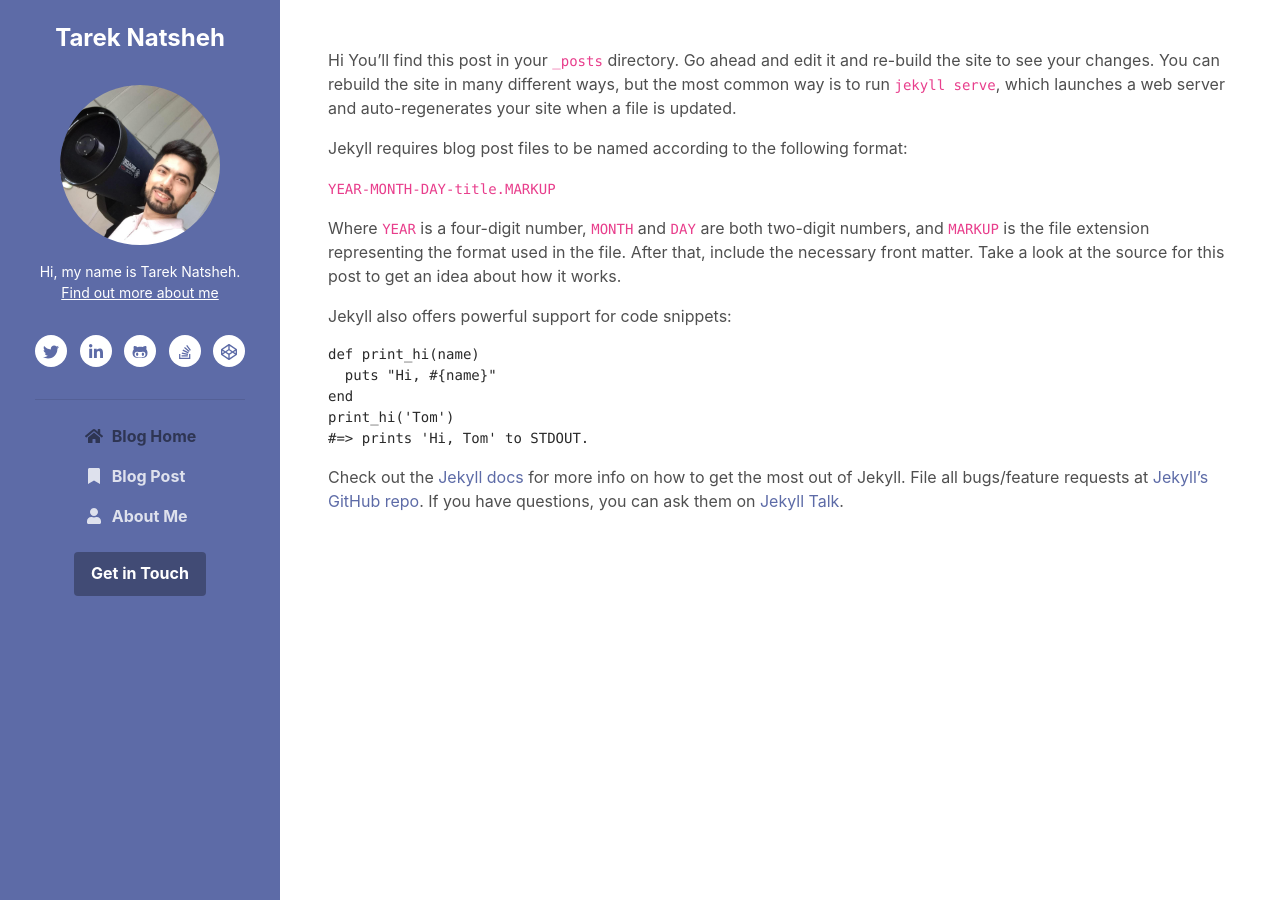
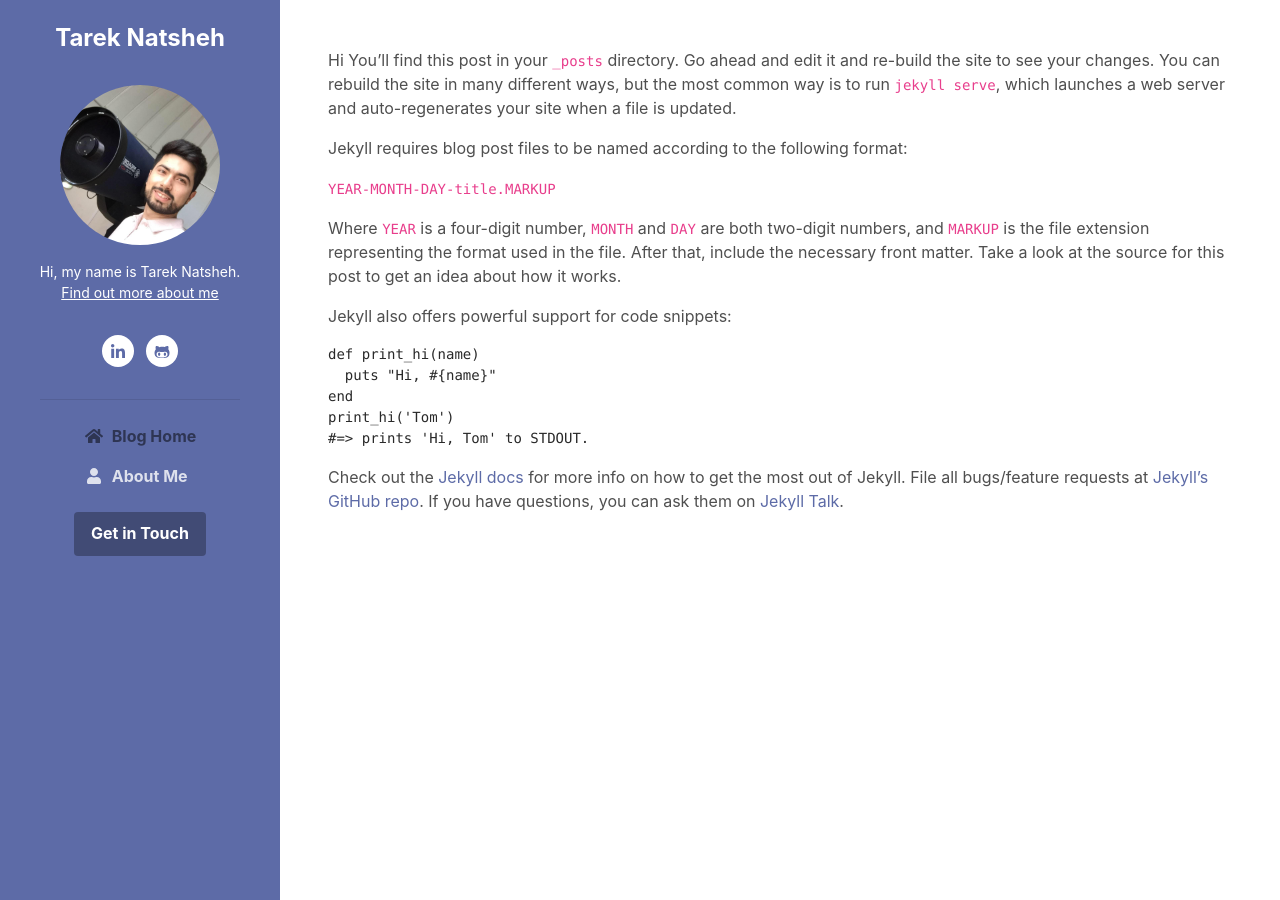
Before and after one commit to tareknatsheh/tareknatsheh.github.io, a Jekyll site: the page built from _posts/2023-10-21-another-post.markdown, in a window 1280 px wide and 900 px high. Built offline with Jekyll 4.4.1, drawn with Linux system fonts in a browser that asks for light colours.

Commit message:
small fixes

````diff
--- a/404.html
+++ b/404.html
@@ -1,6 +1,6 @@
 ---
 permalink: /404.html
-layout: default
+layout: wrapper
 ---
 
 <style type="text/css" media="screen">
--- a/_layouts/wrapper.html
+++ b/_layouts/wrapper.html
@@ -22,7 +22,7 @@
 <body>
 
     <header class="header text-center">
-	    <h1 class="blog-name pt-lg-4 mb-0"><a href="index.html">Tarek Natsheh</a></h1>
+	    <h1 class="blog-name pt-lg-4 mb-0"><a href="/">Tarek Natsheh</a></h1>
 
 	    <nav class="navbar navbar-expand-lg navbar-dark" >
 
@@ -34,31 +34,25 @@
 				<div class="profile-section pt-3 pt-lg-0">
 				    <img class="profile-image mb-3 rounded-circle mx-auto" src="/assets/images/profile.png" alt="image" >
 
-					<div class="bio mb-3">Hi, my name is Tarek Natsheh.<br><a href="about.html">Find out more about me</a></div><!--//bio-->
+					<div class="bio mb-3">Hi, my name is Tarek Natsheh.<br><a href="/about">Find out more about me</a></div><!--//bio-->
 					<ul class="social-list list-inline py-3 mx-auto">
-			            <li class="list-inline-item"><a href="#"><i class="fab fa-twitter fa-fw"></i></a></li>
-			            <li class="list-inline-item"><a href="#"><i class="fab fa-linkedin-in fa-fw"></i></a></li>
-			            <li class="list-inline-item"><a href="#"><i class="fab fa-github-alt fa-fw"></i></a></li>
-			            <li class="list-inline-item"><a href="#"><i class="fab fa-stack-overflow fa-fw"></i></a></li>
-			            <li class="list-inline-item"><a href="#"><i class="fab fa-codepen fa-fw"></i></a></li>
+			            <li class="list-inline-item"><a href="https://www.linkedin.com/in/tarek-natsheh-4311b898"><i class="fab fa-linkedin-in fa-fw"></i></a></li>
+			            <li class="list-inline-item"><a href="https://github.com/tareknatsheh"><i class="fab fa-github-alt fa-fw"></i></a></li>
 			        </ul><!--//social-list-->
 			        <hr>
 				</div><!--//profile-section-->
 
 				<ul class="navbar-nav flex-column text-left">
 					<li class="nav-item active">
-					    <a class="nav-link" href="index.html"><i class="fas fa-home fa-fw mr-2"></i>Blog Home <span class="sr-only">(current)</span></a>
+					    <a class="nav-link" href="/"><i class="fas fa-home fa-fw mr-2"></i>Blog Home <span class="sr-only">(current)</span></a>
 					</li>
 					<li class="nav-item">
-					    <a class="nav-link" href="blog-post.html"><i class="fas fa-bookmark fa-fw mr-2"></i>Blog Post</a>
-					</li>
-					<li class="nav-item">
-					    <a class="nav-link" href="about.html"><i class="fas fa-user fa-fw mr-2"></i>About Me</a>
+					    <a class="nav-link" href="/about"><i class="fas fa-user fa-fw mr-2"></i>About Me</a>
 					</li>
 				</ul>
 
 				<div class="my-2 my-md-3">
-				    <a class="btn btn-primary" href="https://themes.3rdwavemedia.com/" target="_blank">Get in Touch</a>
+				    <a class="btn btn-primary" href="/contact">Get in Touch</a>
 				</div>
 			</div>
 		</nav>
--- a/_posts/2023-10-21-another-post.markdown
+++ b/_posts/2023-10-21-another-post.markdown
@@ -1,6 +1,6 @@
 ---
 layout: post
-title:  "Another post :)"
+title:  "Another post"
 date:   2023-10-20 20:28:39 +0300
 categories: jekyll update
 ---
@@ -14,13 +14,14 @@
 
 Jekyll also offers powerful support for code snippets:
 
-{% highlight ruby %}
+
+```
 def print_hi(name)
   puts "Hi, #{name}"
 end
 print_hi('Tom')
 #=> prints 'Hi, Tom' to STDOUT.
-{% endhighlight %}
+```
 
 Check out the [Jekyll docs][jekyll-docs] for more info on how to get the most out of Jekyll. File all bugs/feature requests at [Jekyll’s GitHub repo][jekyll-gh]. If you have questions, you can ask them on [Jekyll Talk][jekyll-talk].
 
````
Also changed, not shown: about.markdown (+2 -10 lines), contact.md (added, +6 -0 lines).
